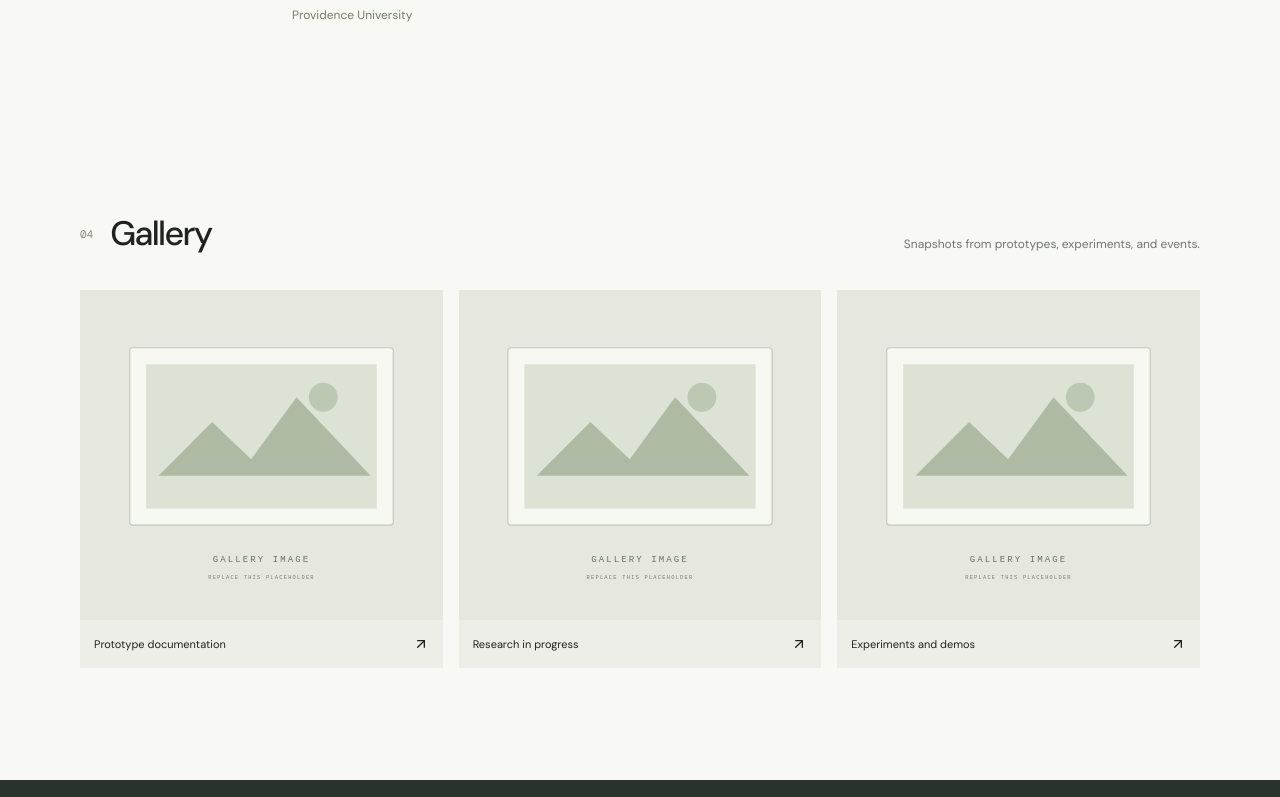
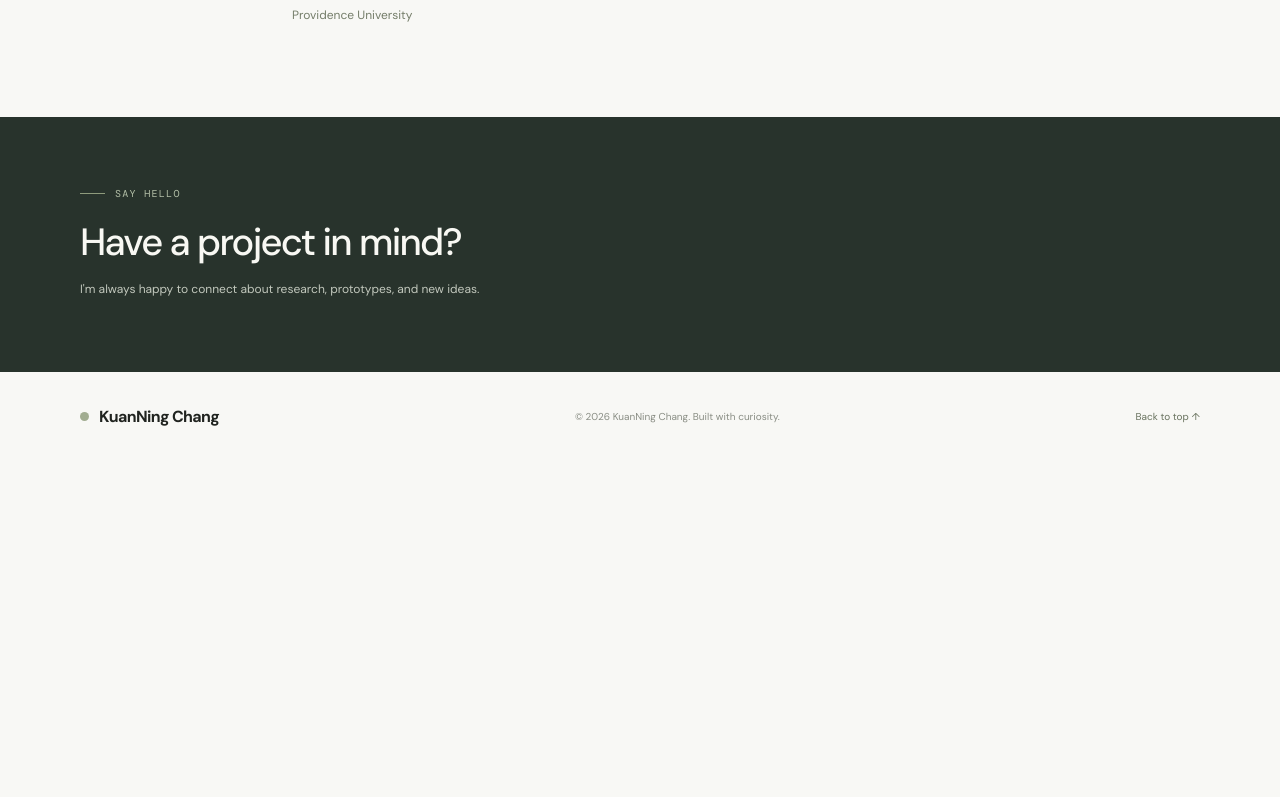
Before and after one commit to kuanning/kuanning.github.io, a React (Vite) app: page / in a window 1280 px wide. Shown: the part 2423-3220 px from the top of the page. After the commit the page ends 2883 px from the top, so only its background shows below. Built offline with nearby package versions, Linux system fonts and the light colour scheme.

Commit message:
update website

```diff
--- a/src/App.tsx
+++ b/src/App.tsx
@@ -43,7 +43,11 @@ function App() {
           {navItems.map(([id, label]) => (
             <a href={`#${id}`} key={id} onClick={closeMenu}>{label}</a>
           ))}
-
+        {/*  <button className="language-toggle" onClick={() => setLang(lang === "en" ? "zh" : "en")} aria-label="Switch language">
+            <Globe2 size={15} />
+            {lang === "en" ? "中文" : "EN"}
+          </button>
+          */}
         </nav>
       </header>
 
@@ -147,7 +151,7 @@ function App() {
           </div>
         </section>
 
-        <section className="content-section section-wrap gallery-section" id="gallery">
+      {/*  <section className="content-section section-wrap gallery-section" id="gallery">
           <SectionHeading number="04" title={copy.gallery[lang]} subtitle={copy.gallerySubtitle[lang]} />
           <div className="gallery-grid">
             {visibleGallery.map((item) => (
@@ -158,6 +162,7 @@ function App() {
             ))}
           </div>
         </section>
+      */}
 
         <section className="contact-band">
           <div className="section-wrap contact-inner">
```
